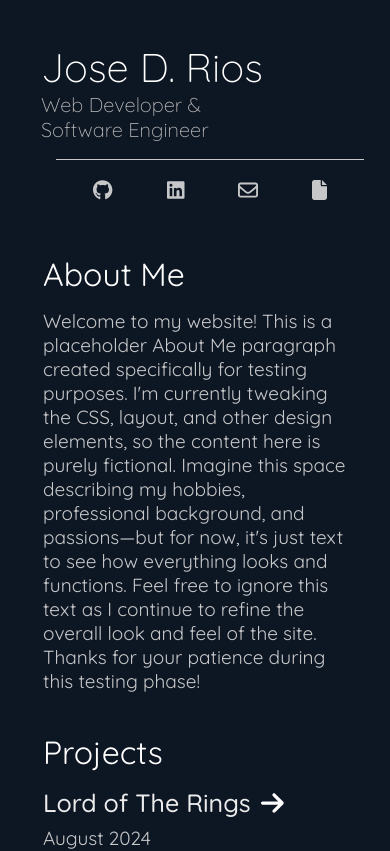
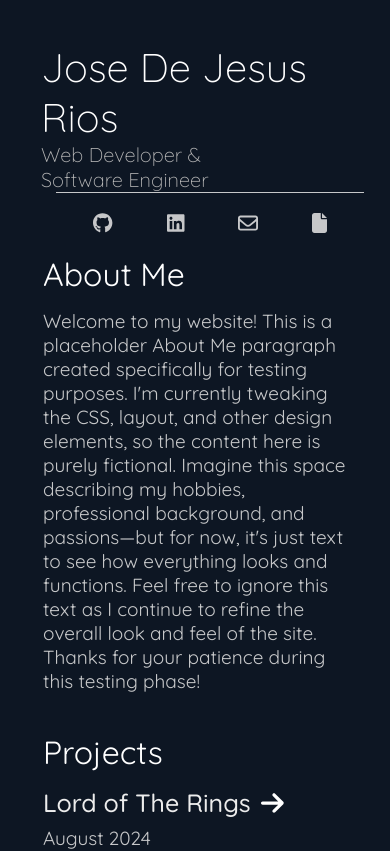
Before and after one commit to josedrios/portfolio-website, a React (Vite) app: page / in a window 390 px wide. Shown: the top 851 px of the page. Built offline with nearby package versions, Linux system fonts and the light colour scheme; the HTML template or start-up script is replaced by a standard one.

Commit message:
Added MailTo function for icon link  section, working on fade in/out icon function for contact email icon

```diff
--- a/src/App.jsx
+++ b/src/App.jsx
@@ -1,9 +1,10 @@
 import * as React from 'react';
 import './styles/main.scss';
 import { FontAwesomeIcon } from '@fortawesome/react-fontawesome';
-import { faArrowRight, faArrowUpRightFromSquare, faBars, faCoffee, faCopy, faFile } from '@fortawesome/free-solid-svg-icons';
+import { faArrowRight, faArrowUpRightFromSquare, faBars, faClipboard, faClipboardCheck, faCoffee, faCopy, faFile } from '@fortawesome/free-solid-svg-icons';
 import { faGit, faGithub, faLinkedin } from '@fortawesome/free-brands-svg-icons';
 import { faEnvelope } from '@fortawesome/free-regular-svg-icons';
+import { faCheck } from '@fortawesome/free-solid-svg-icons/faCheck';
 
 const aboutMe = "Welcome to my website! This is a placeholder About Me paragraph created specifically for testing purposes. I'm currently tweaking the CSS, layout, and other design elements, so the content here is purely fictional. Imagine this space describing my hobbies, professional background, and passions—but for now, it's just text to see how everything looks and functions. Feel free to ignore this text as I continue to refine the overall look and feel of the site. Thanks for your patience during this testing phase!"
 // NOTE: When using bold text for a phrase, reference bold-text id (SASS)
@@ -83,17 +84,22 @@ function App() {
     }
   }, []);
 
-  const handleCopyText = () => {
+
+  const handleCopyText = (hideID, showID) => {
     const email = "josederios@outlook.com"
+    const initialIcon = document.getElementById(hideID);
+    const check = document.getElementById(showID);
 
     navigator.clipboard.writeText(email)
       .then(() => {
-        alert("COPIED TEXT");
-      })
-      .catch((err) => {
-        console.log("TEXT COPY ERROR: ",err)
-      })
+            // ADD FADE OUT THEN IN FOR RESPECTIVE ICONS
+        })
+        .catch((err) => {
+            console.log("TEXT COPY ERROR:", err);
+        });
   }
+
+
 
   const handleScroll = (e,targetID) => {
     e.preventDefault();
@@ -124,7 +130,6 @@ function App() {
         <header id="header-container">
           <div>
             <h1 class='fullname-title' id='longname'>Jose De Jesus Rios</h1>
-            <h1 class='fullname-title' id='shortname'>Jose D. Rios</h1>
             <h2 id='job-title'>Web&nbsp;Developer & Software&nbsp;Engineer</h2>
           </div>
           <nav>
@@ -150,17 +155,17 @@ function App() {
             </h3>
           </nav>
           <div id='links-section'>
-            <a href="">
-              <FontAwesomeIcon className="icon" icon={faGithub} />
+            <a href="https://github.com/josedrios" target="_blank" rel="noopener noreferrer">
+              <FontAwesomeIcon className="icon" icon={faGithub} title='Github'/>
+            </a>
+            <a href="https://www.linkedin.com/in/jose-rios-3b9505254/" target="_blank" rel="noopener noreferrer">
+              <FontAwesomeIcon className="icon" icon={faLinkedin} title='LinkedIn'/>
+            </a>
+            <a href="mailto:josederios@outlook.com" target="_blank" rel="noopener noreferrer">
+              <FontAwesomeIcon className="icon" id='envelope-icon' icon={faEnvelope} title='Email'/>
             </a>
             <a href="">
-              <FontAwesomeIcon className="icon" icon={faLinkedin} />
-            </a>
-            <a href="">
-              <FontAwesomeIcon className="icon" icon={faEnvelope} />
-            </a>
-            <a href="">
-              <FontAwesomeIcon className="icon" icon={faFile} />
+              <FontAwesomeIcon className="icon" icon={faFile} title='Resume'/>
             </a>
           </div>
         </header>
@@ -192,9 +197,10 @@ function App() {
               <div className="contact-info-item">
                 <div className='contact-item-header'>Email: </div>
                 <div className="contact-item-content">
-                  <div onClick={handleCopyText}>
+                  <div onClick={() => handleCopyText('copy-icon-contact', 'check-icon-contact')}>
                     josederios@outlook.com
-                    <FontAwesomeIcon className='icon' icon={faCopy} />
+                    <FontAwesomeIcon className='icon' id='copy-icon-contact' icon={faClipboard} />
+                    <FontAwesomeIcon className="icon" id='check-icon-contact' icon={faClipboardCheck} title='Email'/>
                   </div>
                 </div>
               </div>
--- a/src/styles/layout/_contact-item.scss
+++ b/src/styles/layout/_contact-item.scss
@@ -16,6 +16,10 @@
 .contact-item-header {
     color: white;
     margin-bottom: 7px;
+}
+
+#check-icon-contact {
+    display: none;
 }
 
 .contact-item-content {
--- a/src/styles/layout/_header.scss
+++ b/src/styles/layout/_header.scss
@@ -42,7 +42,6 @@ nav {
     justify-content: space-around;
     max-width: 400px;
     margin-right: 20px;
-    border-top: 0.1rem solid $unchosen-white;
     transition: border 0.175s ease;
     padding: 20px 15px;
     text-wrap: nowrap;
@@ -85,16 +84,7 @@ nav {
         margin: auto;
         max-width: 500px;
         padding: 20px 10px;
-    }
-}
-
-@media (max-width: 510px) {
-    #longname{
-        display: none;
-    }
-
-    #shortname{
-        display: block;
+        border-top: 0.1rem solid $unchosen-white;
     }
 }
 
```
